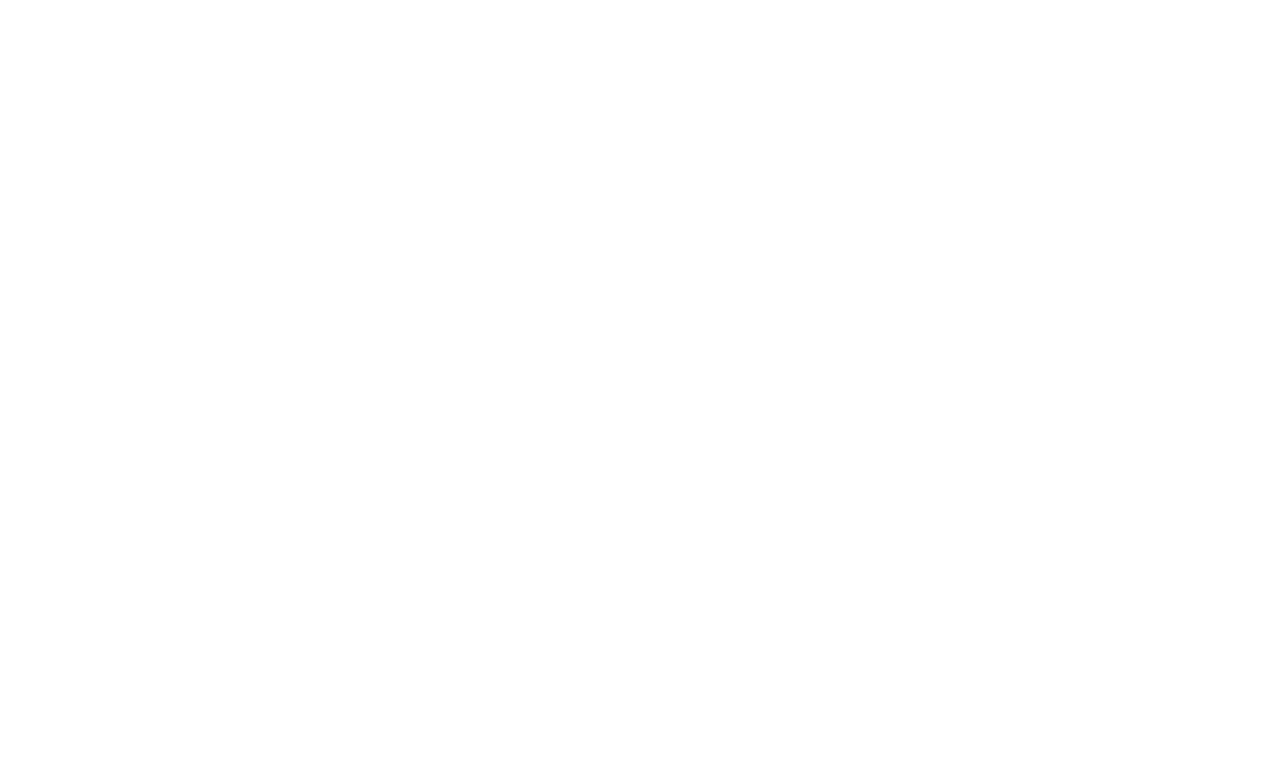
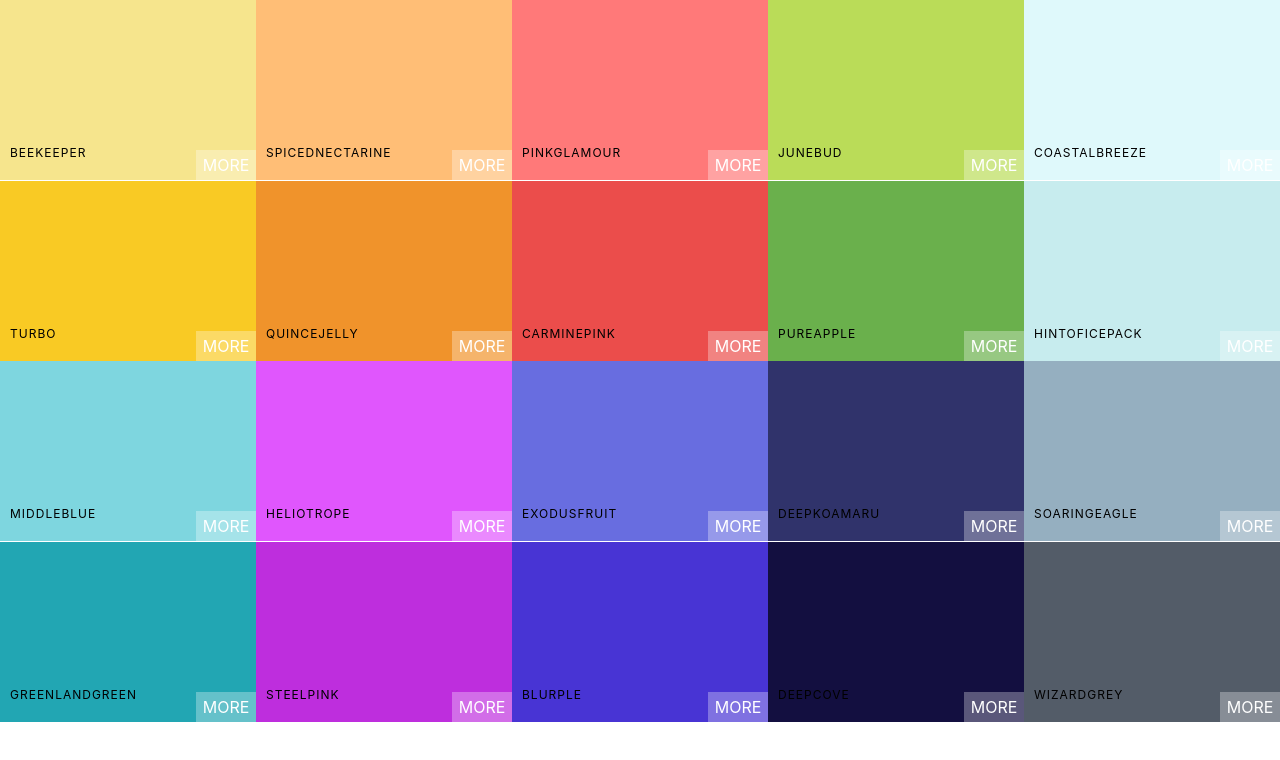
Before and after one commit to chadtarpey615/color-project, a React (Create React App) app: page / in a window 1280 px wide. Shown: the top 760 px of the page. Built offline with nearby package versions, Linux system fonts and the light colour scheme.

Commit message:
styled colorbox

```diff
--- /dev/null
+++ b/src/ColorBox.css
@@ -0,0 +1,61 @@
+.ColorBox {
+    width: 20%;
+    height: 25%;
+    margin: 0 auto;
+    display: inline-block;
+    position: relative;
+    cursor: pointer;
+    margin-bottom: -3.5px;
+}
+
+.copy-button {
+    width: 100px;
+    height: 30px;
+    position: absolute;
+    display: inline-block;
+    top: 50%;
+    left: 50%;
+    margin-left: -50px;
+    margin-top: -15px;
+    text-align: center;
+    outline: none;
+    background: rgba(255, 255, 255, 0.3);
+    font-size: 1rem;
+    line-height: 30px;
+    color: white;
+    text-transform: uppercase;
+    border: none;
+    opacity: 0;
+}
+
+.ColorBox:hover .copy-button{
+    opacity: 1;
+    transition: 0.5s;
+}
+
+.box-content {
+    position: absolute;
+    width: 100%;
+    left: 0px;
+    bottom: 10px;
+    padding: 10px;
+    color: black;
+    letter-spacing: 1px;
+    text-transform: uppercase;
+    font-size: 12px;
+
+}
+
+.see-more {
+    background: rgba(255, 255, 255, 0.3);
+    position: absolute;
+    border: none;
+    right: 0px;
+    bottom: 0px;
+    color: white;
+    width: 60px;
+    height: 30px;
+    text-align: center;
+    line-height: 30px;
+    text-transform: uppercase;
+}
--- /dev/null
+++ b/src/ColorBox.js
@@ -0,0 +1,19 @@
+import React, { Component } from 'react'
+import "./ColorBox.css"
+
+export default class ColorBox extends Component {
+    render() {
+        const { name, background } = this.props;
+        return (
+            <div style={{ background}} className="ColorBox">
+                <div className="copt-container">
+                    <div className="box-content">
+                        <span>{name}</span>
+                    </div>
+                    <button className="copy-button">Copy</button>
+                </div>
+                <span className="see-more">More</span>
+            </div>
+        )
+    }
+}
--- /dev/null
+++ b/src/Palette.css
@@ -0,0 +1,7 @@
+.Palette {
+    height: 100vh;
+}
+
+.Palette-colors {
+    height: 90%;
+}
--- a/src/Palette.js
+++ b/src/Palette.js
@@ -1,11 +1,16 @@
 import React, { Component } from 'react'
+import ColorBox from "./ColorBox"
+import "./Palette.css"
 
 export default class Palette extends Component {
     render() {
+        const colorBoxes = this.props.colors.map(color => (
+            <ColorBox background={color.color} name={color.name} />
+        ));
         return (
             <div className="Palette">
                 <div className="Palette-colors">
-
+                {colorBoxes}
                 </div>
             </div>
         )
```
